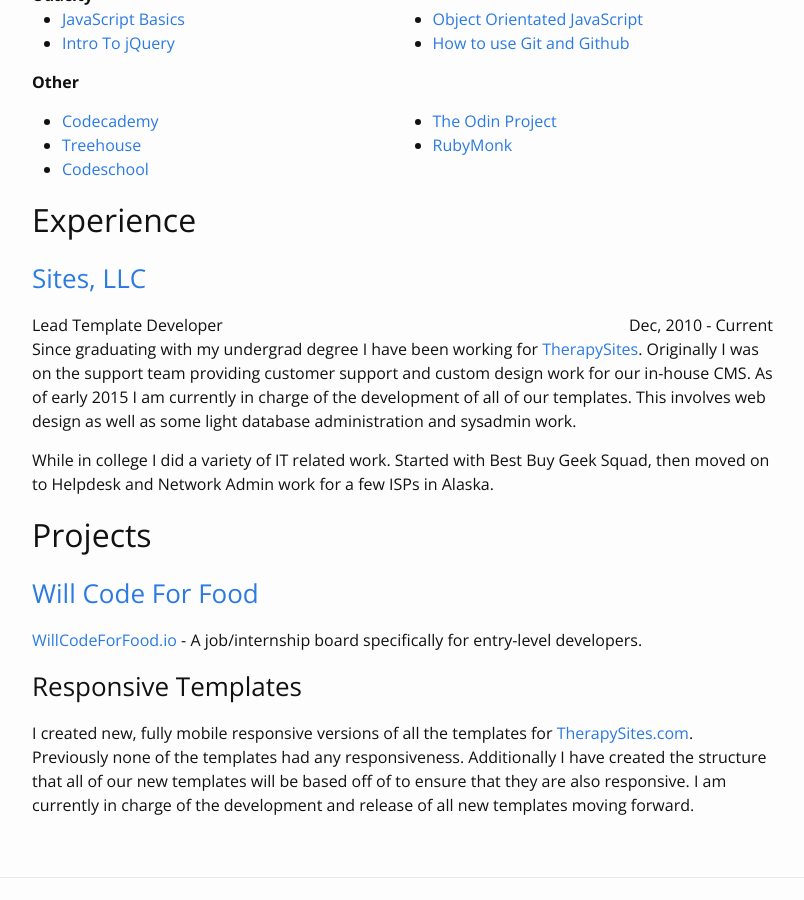
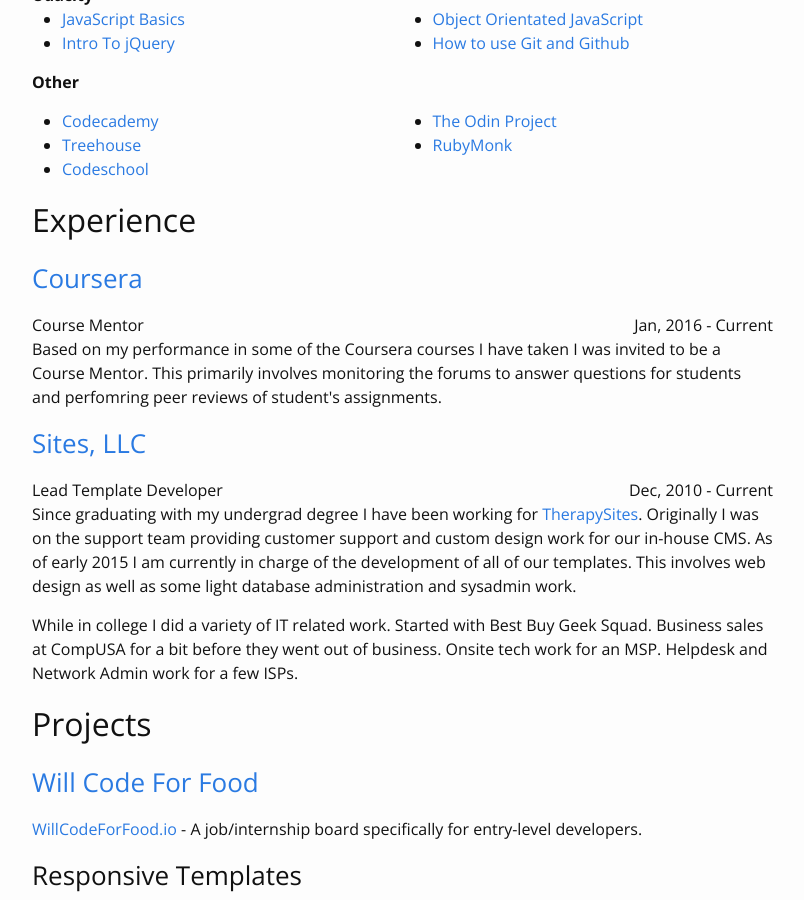
Before and after one commit to TaylorHuston/taylorhuston.github.io, a Jekyll site: the page built from resume.html, in a window 1280 px wide and 900 px high, scrolled down 1297 px. Shown: the whole window, without its empty margins (38-842 px from the left). Built offline with Jekyll 4.4.1, drawn with Linux system fonts in a browser that asks for light colours; some web fonts are replaced.

```diff
--- a/resume.html
+++ b/resume.html
@@ -178,11 +178,16 @@
 
   <h2>Experience</h2>
 
+
+  <h3><a href="https://learner.coursera.help/hc/en-us/articles/201212219-Community-Mentors">Coursera</a></h3>
+  <p>Course Mentor <span class="date">Jan, 2016 - Current</span>
+    <br />Based on my performance in some of the Coursera courses I have taken I was invited to be a Course Mentor. This primarily involves monitoring the forums to answer questions for students and perfomring peer reviews of student's assignments.</p>
+
   <h3><a href="http://www.therapysites.com/" target="_blank">Sites, LLC</a></h3>
   <p>Lead Template Developer <span class="date">Dec, 2010 - Current</span>
     <br /> Since graduating with my undergrad degree I have been working for <a href="http://www.therapysites.com/" target="_blank">TherapySites</a>. Originally I was on the support team providing customer support and custom design work for our in-house CMS. As of early 2015 I am currently in charge of the development of all of our templates. This involves web design as well as some light database administration and sysadmin work.</p>
 
-  <p>While in college I did a variety of IT related work. Started with Best Buy Geek Squad, then moved on to Helpdesk and Network Admin work for a few ISPs in Alaska.</p>
+  <p>While in college I did a variety of IT related work. Started with Best Buy Geek Squad. Business sales at CompUSA for a bit before they went out of business. Onsite tech work for an MSP. Helpdesk and Network Admin work for a few ISPs.</p>
 </div>
 
 <div id="Projects">
```
Also changed, not shown: _drafts/blog.html (renamed from blog.html).
